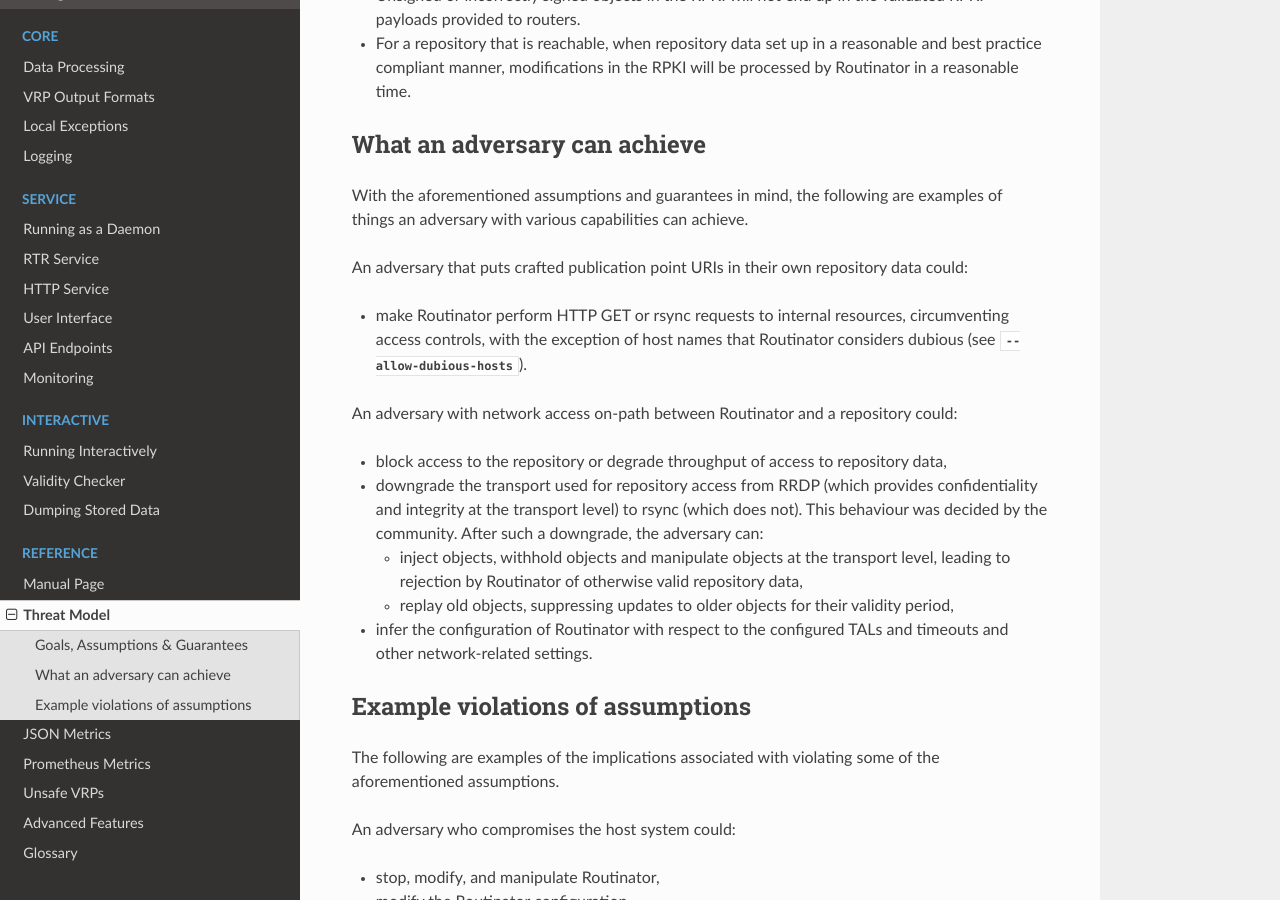
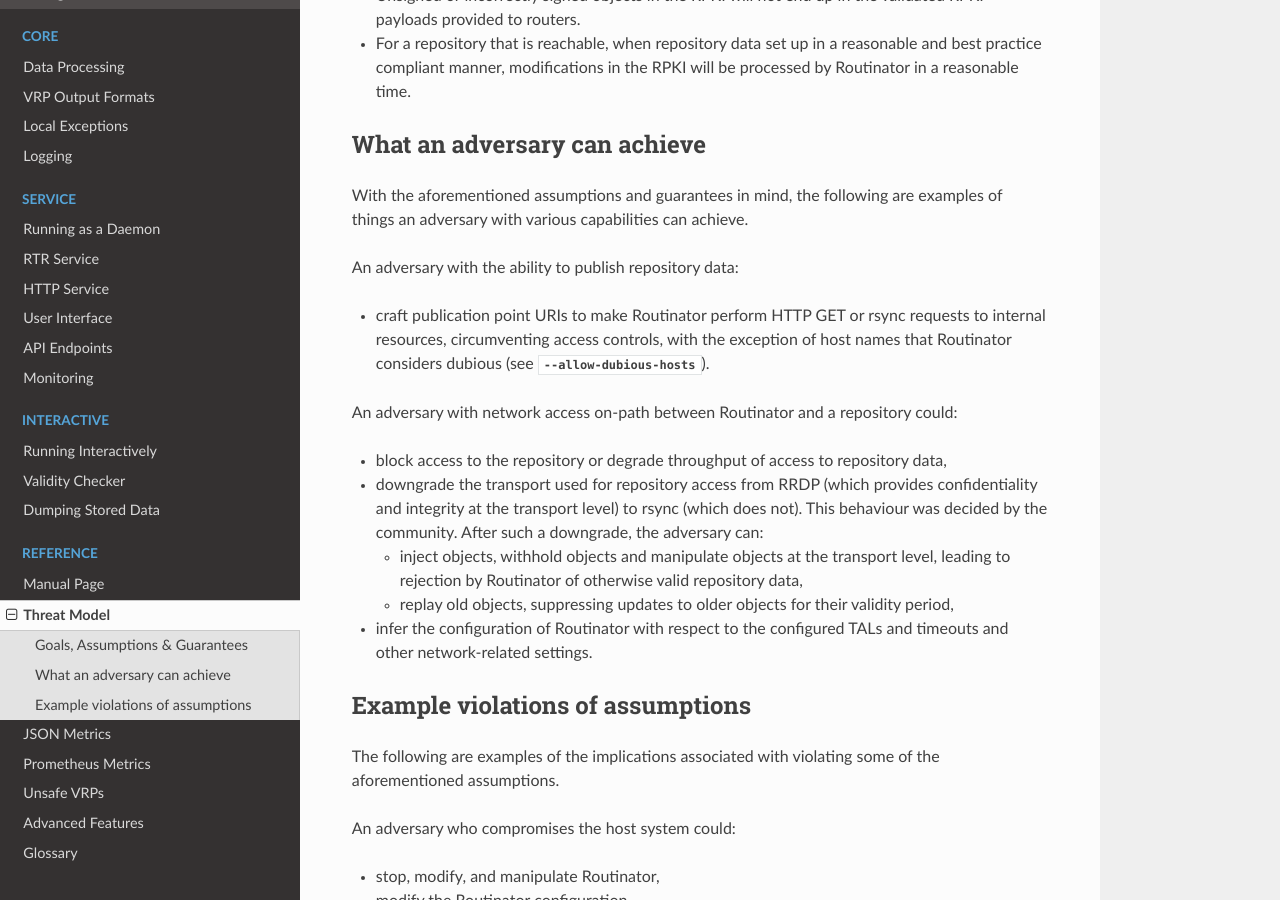
Before and after one commit to NLnetLabs/routinator, a Sphinx documentation site: the page built from doc/manual/source/threat-model.rst, in a window 1280 px wide and 900 px high, scrolled down 1909 px. Built offline with Sphinx 7.4.7 and the Read the Docs theme 3.1.0, drawn with Linux system fonts in a browser that asks for light colours.

Commit message:
improve wording

```diff
--- a/doc/manual/source/threat-model.rst
+++ b/doc/manual/source/threat-model.rst
@@ -93,11 +93,12 @@
 With the aforementioned assumptions and guarantees in mind, the following are
 examples of things an adversary with various capabilities can achieve.
 
-An adversary that puts crafted publication point URIs in their own repository data could:
+An adversary with the ability to publish repository data:
 
--  make Routinator perform HTTP GET or rsync requests to internal resources,
-   circumventing access controls, with the exception of host names that
-   Routinator considers dubious (see :option:`--allow-dubious-hosts`).
+-  craft publication point URIs to make Routinator perform HTTP GET or rsync
+   requests to internal resources, circumventing access controls, with the
+   exception of host names that Routinator considers dubious (see
+   :option:`--allow-dubious-hosts`).
 
 An adversary with network access on-path between Routinator and a repository
 could:
```
